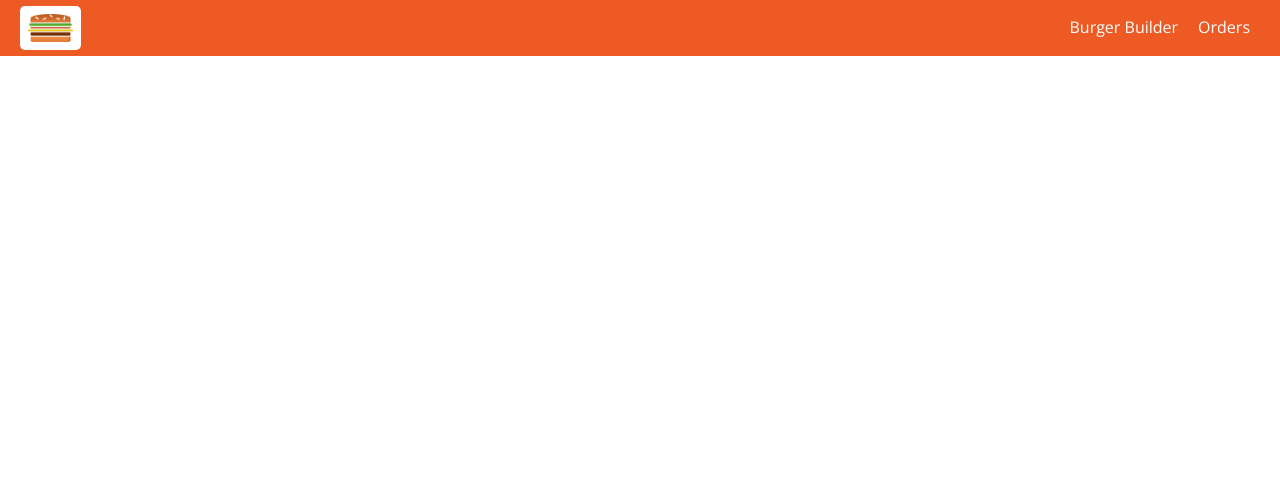
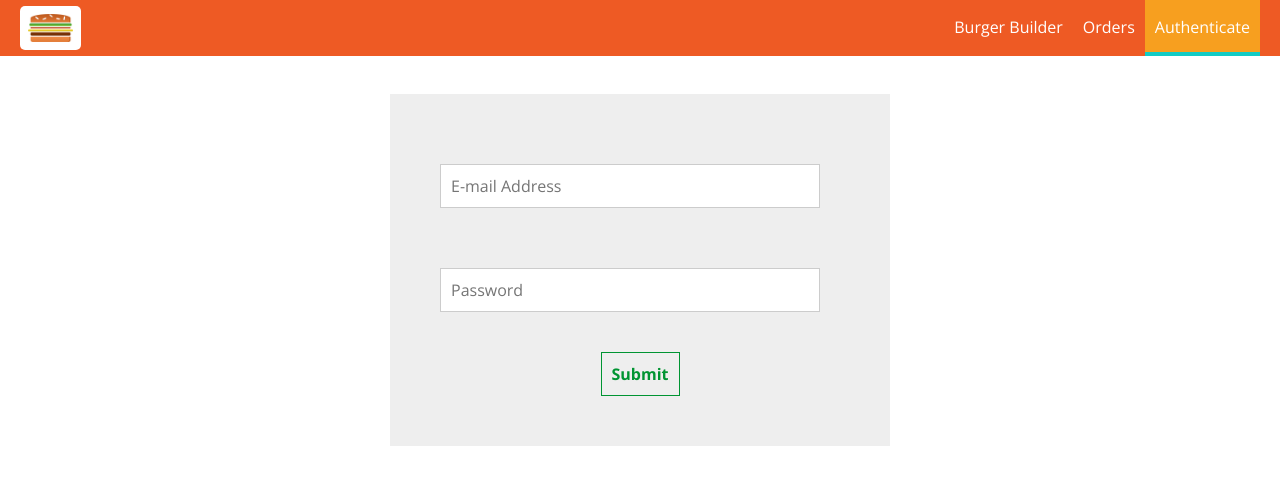
Before and after one commit to fangg19/make-your-burger, a React (Create React App) app: page /auth in a window 1280 px wide. Shown: the top 484 px of the page. Built offline with nearby package versions, Linux system fonts and the light colour scheme.

Commit message:
Added the Authenticate path and the form to do it.

```diff
--- a/src/App.js
+++ b/src/App.js
@@ -4,6 +4,7 @@ import Layout from './hoc/Layouts/Layout';
 import BurgerBuilder from './containers/BurgerBuilder/BurgerBuilder';
 import Checkout from './containers/Checkout/Checkout';
 import Orders from './/containers/Orders/Orders';
+import Auth from './containers/Auth/Auth';
 import { Route, Switch } from 'react-router-dom';
 
 function App() {
@@ -13,6 +14,7 @@ function App() {
         <Switch>
           <Route path="/checkout" component={Checkout} />
           <Route path="/orders" component={Orders} />
+          <Route path="/auth" component={Auth} />
           <Route path="/" exact component={BurgerBuilder} />
         </Switch>
       </Layout>
--- a/src/components/Navigation/NavigationItems/NavigationItems.js
+++ b/src/components/Navigation/NavigationItems/NavigationItems.js
@@ -8,6 +8,7 @@ const NavigationItems = () => (
       Burger Builder
     </NavigationItem>
     <NavigationItem link="/orders">Orders</NavigationItem>
+    <NavigationItem link="/auth">Authenticate</NavigationItem>
   </ul>
 );
 
--- /dev/null
+++ b/src/containers/Auth/Auth.js
@@ -0,0 +1,73 @@
+import React, { Component } from 'react';
+import classes from './Auth.module.css';
+import Input from '../../components/UI/Input/Input';
+import Button from '../../components/UI/Button/Button';
+
+export class Auth extends Component {
+  state = {
+    controls: {
+      email: {
+        elementType: 'input',
+        elementConfig: {
+          type: 'email',
+          placeholder: 'E-mail Address',
+        },
+        value: '',
+        validation: {
+          required: true,
+          isEmail: true,
+        },
+        valid: false,
+        touched: false,
+      },
+      password: {
+        elementType: 'input',
+        elementConfig: {
+          type: 'password',
+          placeholder: 'Password',
+        },
+        value: '',
+        validation: {
+          required: true,
+          minLength: 6,
+        },
+        valid: false,
+        touched: false,
+      },
+    },
+  };
+
+  render() {
+    const formElementsArray = [];
+
+    for (let key in this.state.controls) {
+      formElementsArray.push({
+        id: key,
+        config: this.state.controls[key],
+      });
+    }
+
+    const form = formElementsArray.map((formElement) => (
+      <Input
+        key={formElement.id}
+        elementType={formElement.config.elementType}
+        elementConfig={formElement.config.elementConfig}
+        value={formElement.config.value}
+        invalid={!formElement.config.valid}
+        shouldValidate={formElement.config.validation}
+        touched={formElement.config.touched}
+        changed={(event) => this.inputChangedHandler(event, formElement.id)}
+      />
+    ));
+    return (
+      <div className={classes.Auth}>
+        <form>
+          {form}
+          <Button btnType="Success">Submit</Button>
+        </form>
+      </div>
+    );
+  }
+}
+
+export default Auth;
--- /dev/null
+++ b/src/containers/Auth/Auth.module.css
@@ -0,0 +1,21 @@
+.Auth {
+  margin: 20px auto;
+  width: 80%;
+  text-align: center;
+  background-color: #eee;
+  padding: 40px;
+  box-sizing: border-box;
+}
+
+.Auth input {
+  display: block;
+  width: 95%;
+  padding: 10px;
+  margin: 20px 0;
+}
+
+@media (min-width: 600px) {
+  .Auth {
+    width: 500px;
+  }
+}
```
